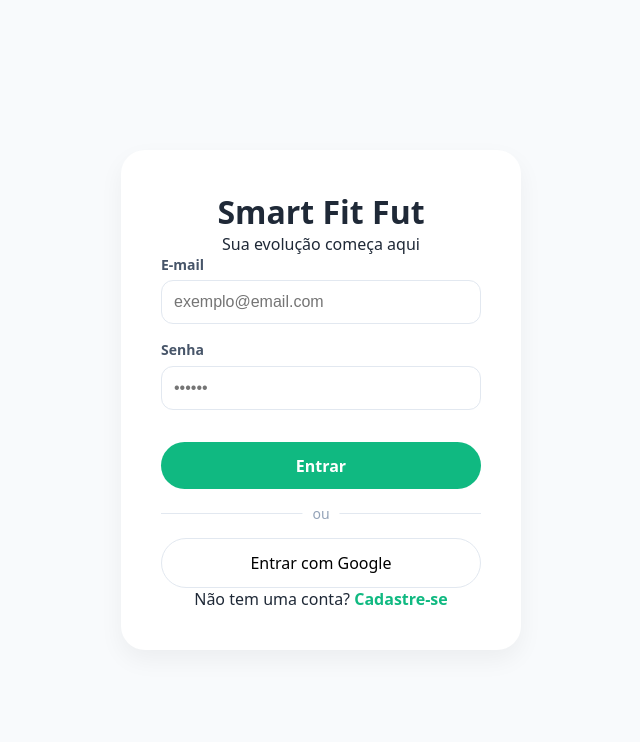
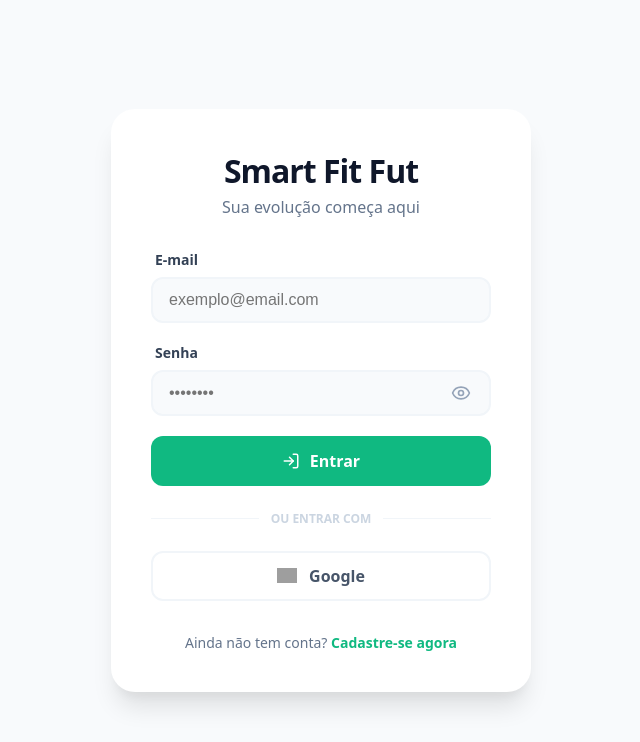
Before and after one commit to AlexandreMFeitosa/smart-fit-fut, a React (Vite) app: page /login in a window 1280 px wide. Shown: the top 742 px of the page, without its empty margins (319-959 px from the left). Built offline with nearby package versions, Linux system fonts and the light colour scheme; no server answers; grey boxes are pictures that could not be loaded.

Commit message:
ajustes no layout

```diff
--- a/package.json
+++ b/package.json
@@ -11,6 +11,7 @@
   },
   "dependencies": {
     "firebase": "^12.7.0",
+    "lucide-react": "^0.562.0",
     "react": "^19.2.0",
     "react-dom": "^19.2.0",
     "react-router-dom": "^7.11.0",
--- a/src/pages/Login.module.css
+++ b/src/pages/Login.module.css
@@ -1,124 +1,163 @@
-.container {
+.pageWrapper {
+  min-height: 100vh;
   display: flex;
-    flex-direction: column;
   align-items: center;
   justify-content: center;
-    height: 100vh;
   background-color: #f8fafc;
   padding: 20px;
-    text-align: center;
 }
 
 .card {
-    background: white;
-    padding: 2rem;
-    border-radius: 16px;
-    box-shadow: 0 4px 12px rgba(0, 0, 0, 0.1);
+  background: #ffffff;
   width: 100%;
-    max-width: 400px;
+  max-width: 420px;
+  padding: 40px;
+  border-radius: 24px;
+  box-shadow: 0 20px 25px -5px rgba(0, 0, 0, 0.1), 0 10px 10px -5px rgba(0, 0, 0, 0.04);
 }
 
-  .title {
-    color: #1e293b;
-    margin-bottom: 0.5rem;
+.header {
+  text-align: center;
+  margin-bottom: 32px;
 }
 
-  .subtitle {
-    color: #64748b;
-    margin-bottom: 2rem;
+.header h1 {
+  font-size: 2rem;
+  font-weight: 900;
+  color: #0f172a;
+  letter-spacing: -1px;
 }
 
-  .googleBtn {
+.header p {
+  color: #64748b;
+  margin-top: 4px;
+}
+
+.errorMessage {
+  background-color: #fef2f2;
+  color: #b91c1c;
+  padding: 12px;
+  border-radius: 12px;
+  font-size: 0.875rem;
+  margin-bottom: 24px;
+  border: 1px solid #fee2e2;
+  text-align: center;
+  font-weight: 500;
+}
+
+.form {
+  display: flex;
+  flex-direction: column;
+  gap: 20px;
+}
+
+.inputGroup {
+  display: flex;
+  flex-direction: column;
+  gap: 8px;
+}
+
+.inputGroup label {
+  font-size: 0.875rem;
+  font-weight: 600;
+  color: #334155;
+  padding-left: 4px;
+}
+
+.inputGroup input {
+  padding: 12px 16px;
+  border: 2px solid #f1f5f9;
+  border-radius: 12px;
+  outline: none;
+  font-size: 1rem;
+  background-color: #f8fafc;
+  transition: all 0.2s;
+}
+
+.inputGroup input:focus {
+  border-color: #10b981;
+  background-color: #fff;
+  box-shadow: 0 0 0 4px rgba(16, 185, 129, 0.1);
+}
+
+.passwordWrapper {
+  position: relative;
+  display: flex;
+  align-items: center;
+}
+
+.passwordWrapper input {
+  width: 100%;
+  padding-right: 50px;
+}
+
+.togglePassword {
+  position: absolute;
+  right: 12px;
+  background: none;
+  border: none;
+  color: #94a3b8;
+  cursor: pointer;
   display: flex;
   align-items: center;
   justify-content: center;
-    gap: 12px;
-    width: 100%;
-    padding: 12px;
-    border: 1px solid #e2e8f0;
+  padding: 8px;
   border-radius: 8px;
-    background: white;
-    color: #1e293b;
-    font-weight: 600;
-    cursor: pointer;
-    transition: background 0.2s;
+  transition: color 0.2s;
 }
 
-  .googleBtn:hover {
-    background: #f1f5f9;
+.togglePassword:hover {
+  color: #10b981;
 }
 
-  .googleBtn img {
-    width: 20px;
-    height: 20px;
-  }
-
-  .pageWrapper {
-    display: flex;
-    justify-content: center;
-    align-items: center;
-    min-height: 100vh;
-    background-color: #f8fafc;
-  }
-
-  .card {
-    background: white;
-    padding: 2.5rem;
-    border-radius: 1.5rem;
-    box-shadow: 0 10px 25px rgba(0, 0, 0, 0.05);
-    width: 100%;
-    max-width: 400px;
-    text-align: center;
-  }
-
-  .inputGroup {
-    text-align: left;
-    margin-bottom: 1rem;
-  }
-
-  .inputGroup label {
-    display: block;
-    font-size: 0.875rem;
-    font-weight: 600;
-    margin-bottom: 0.4rem;
-    color: #475569;
-  }
-
-  .inputGroup input {
-    width: 100%;
-    padding: 0.75rem;
-    border: 1px solid #e2e8f0;
-    border-radius: 0.75rem;
-    outline: none;
+.helpText {
+  font-size: 0.75rem;
+  color: #94a3b8;
+  padding-left: 4px;
 }
 
 .btnPrimary {
-    width: 100%;
-    padding: 0.8rem;
-    background-color: #10b981; /* Verde do seu app */
+  background-color: #10b981;
   color: white;
   border: none;
-    border-radius: 999px;
-    font-weight: 600;
+  padding: 14px;
+  border-radius: 12px;
+  font-weight: 700;
+  font-size: 1rem;
   cursor: pointer;
-    margin-top: 1rem;
+  display: flex;
+  align-items: center;
+  justify-content: center;
+  gap: 10px;
+  transition: transform 0.1s, background 0.2s;
+}
+
+.btnPrimary:hover {
+  background-color: #059669;
+}
+
+.btnPrimary:active {
+  transform: scale(0.98);
 }
 
 .divider {
-    margin: 1.5rem 0;
-    position: relative;
-    border-bottom: 1px solid #e2e8f0;
+  display: flex;
+  align-items: center;
+  margin: 24px 0;
+}
+
+.divider::before, .divider::after {
+  content: '';
+  flex: 1;
+  border-bottom: 1px solid #f1f5f9;
 }
 
 .divider span {
-    position: absolute;
-    top: 50%;
-    left: 50%;
-    transform: translate(-50%, -50%);
-    background: white;
-    padding: 0 10px;
-    color: #94a3b8;
-    font-size: 0.875rem;
+  padding: 0 12px;
+  font-size: 0.75rem;
+  text-transform: uppercase;
+  font-weight: 700;
+  color: #cbd5e1;
 }
 
 .btnGoogle {
@@ -126,23 +165,39 @@
   display: flex;
   align-items: center;
   justify-content: center;
-    gap: 10px;
-    padding: 0.8rem;
+  gap: 12px;
   background: white;
-    border: 1px solid #e2e8f0;
-    border-radius: 999px;
+  border: 2px solid #f1f5f9;
+  padding: 12px;
+  border-radius: 12px;
+  font-weight: 600;
+  color: #475569;
   cursor: pointer;
-    font-weight: 500;
+  transition: all 0.2s;
 }
 
-  .errorMessage {
-    color: #ef4444;
-    font-size: 0.875rem;
-    margin-bottom: 1rem;
+.btnGoogle:hover {
+  background-color: #f8fafc;
+  border-color: #e2e8f0;
 }
 
-  .footer span {
+.btnGoogle img {
+  width: 20px;
+}
+
+.footer {
+  margin-top: 32px;
+  text-align: center;
+  font-size: 0.875rem;
+  color: #64748b;
+}
+
+.toggleMode {
   color: #10b981;
-    font-weight: 600;
+  font-weight: 700;
   cursor: pointer;
 }
+
+.toggleMode:hover {
+  text-decoration: underline;
+}
--- a/src/pages/Login.tsx
+++ b/src/pages/Login.tsx
@@ -1,6 +1,7 @@
-import { useState, useEffect } from "react"; // Adicionado useEffect
-import { useNavigate } from "react-router-dom"; // Adicionado useNavigate
+import { useState, useEffect } from "react";
+import { useNavigate } from "react-router-dom";
 import { useAuth } from "../contexts/AuthContext";
+import { Eye, EyeOff, LogIn, UserPlus } from "lucide-react"; // Ícones modernos
 import styles from "./Login.module.css";
 
 export default function Login() {
@@ -9,41 +10,62 @@ export default function Login() {
 
   const [email, setEmail] = useState("");
   const [password, setPassword] = useState("");
+  const [name, setName] = useState("");
   const [isRegistering, setIsRegistering] = useState(false);
+  const [showPassword, setShowPassword] = useState(false);
   const [error, setError] = useState("");
 
-  // Redireciona automaticamente se o usuário já estiver logado
   useEffect(() => {
     if (!loading && user) {
       navigate("/");
     }
   }, [user, loading, navigate]);
 
+  const validateEmail = (email: string) => /\S+@\S+\.\S+/.test(email);
+
+  const validatePassword = (pass: string) => {
+    const regex = /^(?=.*[A-Za-z])(?=.*\d)[A-Za-z\d]{8,}$/;
+    return regex.test(pass);
+  };
+
   async function handleSubmit(e: React.FormEvent) {
     e.preventDefault();
     setError("");
 
-    if (!email || !password) {
-      setError("Preencha todos os campos.");
+    if (!email || !password || (isRegistering && !name)) {
+      setError("Por favor, preencha todos os campos.");
       return;
+    }
+
+    if (!validateEmail(email)) {
+      setError("Insira um e-mail válido.");
+      return;
+    }
+
+    if (isRegistering) {
+      if (name.trim().length < 3) {
+        setError("O nome deve ter pelo menos 3 caracteres.");
+        return;
+      }
+      if (!validatePassword(password)) {
+        setError("A senha deve ter no mínimo 8 caracteres, com letras e números.");
+        return;
+      }
     }
 
     try {
       if (isRegistering) {
-        await registerWithEmail(email, password);
+        await registerWithEmail(email, password, name);
       } else {
         await loginWithEmail(email, password);
       }
-      // O useEffect acima cuidará do redirecionamento
     } catch (err: any) {
       if (err.code === "auth/invalid-credential") setError("E-mail ou senha incorretos.");
       else if (err.code === "auth/email-already-in-use") setError("Este e-mail já está em uso.");
-      else if (err.code === "auth/weak-password") setError("A senha deve ter pelo menos 6 caracteres.");
       else setError("Ocorreu um erro ao acessar sua conta.");
     }
   }
 
-  // Se estiver carregando o estado do Firebase, evita mostrar o formulário
   if (loading) return null;
 
   return (
@@ -54,9 +76,22 @@ export default function Login() {
           <p>{isRegistering ? "Crie sua conta gratuita" : "Sua evolução começa aqui"}</p>
         </header>
 
-        {error && <p className={styles.errorMessage}>{error}</p>}
+        {error && <div className={styles.errorMessage}>{error}</div>}
 
         <form onSubmit={handleSubmit} className={styles.form}>
+          {isRegistering && (
+            <div className={styles.inputGroup}>
+              <label htmlFor="name">Nome Completo</label>
+              <input
+                id="name"
+                type="text"
+                placeholder="Como quer ser chamado?"
+                value={name}
+                onChange={(e) => setName(e.target.value)}
+              />
+            </div>
+          )}
+
           <div className={styles.inputGroup}>
             <label htmlFor="email">E-mail</label>
             <input
@@ -70,37 +105,60 @@ export default function Login() {
 
           <div className={styles.inputGroup}>
             <label htmlFor="password">Senha</label>
-            <input
-              id="password"
-              type="password"
-              placeholder="••••••"
-              value={password}
-              onChange={(e) => setPassword(e.target.value)}
-            />
+            <div className={styles.passwordWrapper}>
+              <input
+                id="password"
+                type={showPassword ? "text" : "password"}
+                placeholder="••••••••"
+                value={password}
+                onChange={(e) => setPassword(e.target.value)}
+              />
+              <button
+                type="button"
+                className={styles.togglePassword}
+                onClick={() => setShowPassword(!showPassword)}
+                aria-label={showPassword ? "Ocultar senha" : "Mostrar senha"}
+              >
+                {showPassword ? <EyeOff size={20} /> : <Eye size={20} />}
+              </button>
+            </div>
+            {isRegistering && (
+              <small className={styles.helpText}>
+                Use pelo menos 8 caracteres, letras e números.
+              </small>
+            )}
           </div>
 
           <button type="submit" className={styles.btnPrimary}>
-            {isRegistering ? "Cadastrar" : "Entrar"}
+            {isRegistering ? (
+              <><UserPlus size={18} /> Cadastrar</>
+            ) : (
+              <><LogIn size={18} /> Entrar</>
+            )}
           </button>
         </form>
 
         <div className={styles.divider}>
-          <span>ou</span>
+          <span>ou entrar com</span>
         </div>
 
-        <button
-          type="button"
-          onClick={() => loginWithGoogle()}
-          className={styles.btnGoogle}
-        >
-          Entrar com Google
+        <button type="button" onClick={() => loginWithGoogle()} className={styles.btnGoogle}>
+          <img src="https://www.gstatic.com/firebasejs/ui/2.0.0/images/layout/google.svg" alt="Google" />
+          Google
         </button>
 
         <footer className={styles.footer}>
           <p>
-            {isRegistering ? "Já tem uma conta?" : "Não tem uma conta?"}{" "}
-            <span onClick={() => setIsRegistering(!isRegistering)}>
-              {isRegistering ? "Faça login" : "Cadastre-se"}
+            {isRegistering ? "Já tem uma conta?" : "Ainda não tem conta?"}{" "}
+            <span
+              className={styles.toggleMode}
+              onClick={() => {
+                setIsRegistering(!isRegistering);
+                setError("");
+                setShowPassword(false);
+              }}
+            >
+              {isRegistering ? "Entre aqui" : "Cadastre-se agora"}
             </span>
           </p>
         </footer>
--- a/src/pages/WorkoutExecution.tsx
+++ b/src/pages/WorkoutExecution.tsx
@@ -265,7 +265,7 @@ export function WorkoutExecution() {
                     type="button"
                     onClick={() => handleSeeEvolution(ex.id)}
                   >
-                    📈 Histórico
+                    📈 Evolução do treino
                   </button>
 
                   {/* ATALHO PARA VER DETALHES */}
@@ -274,7 +274,7 @@ export function WorkoutExecution() {
                     type="button"
                     onClick={() => navigate("/detalhes")}
                   >
-                    📈 Detalhes
+                    📈 Detalhes do treino
                   </button>
                 </div>
 
```
Also changed, not shown: src/contexts/AuthContext.tsx (+19 -5 lines), src/pages/AddWorkout.tsx (+28 -16 lines), src/pages/Configuracao.tsx (+5 -3 lines), src/pages/DetalhesDoTreino.tsx (+6 -7 lines), src/pages/Dieta.tsx (+9 -9 lines), src/pages/WorkoutProgress.tsx (+107 -106 lines), 1 other file (tests, documents, lock files or other folders). Lines whose indentation alone changed are shown as unchanged.
